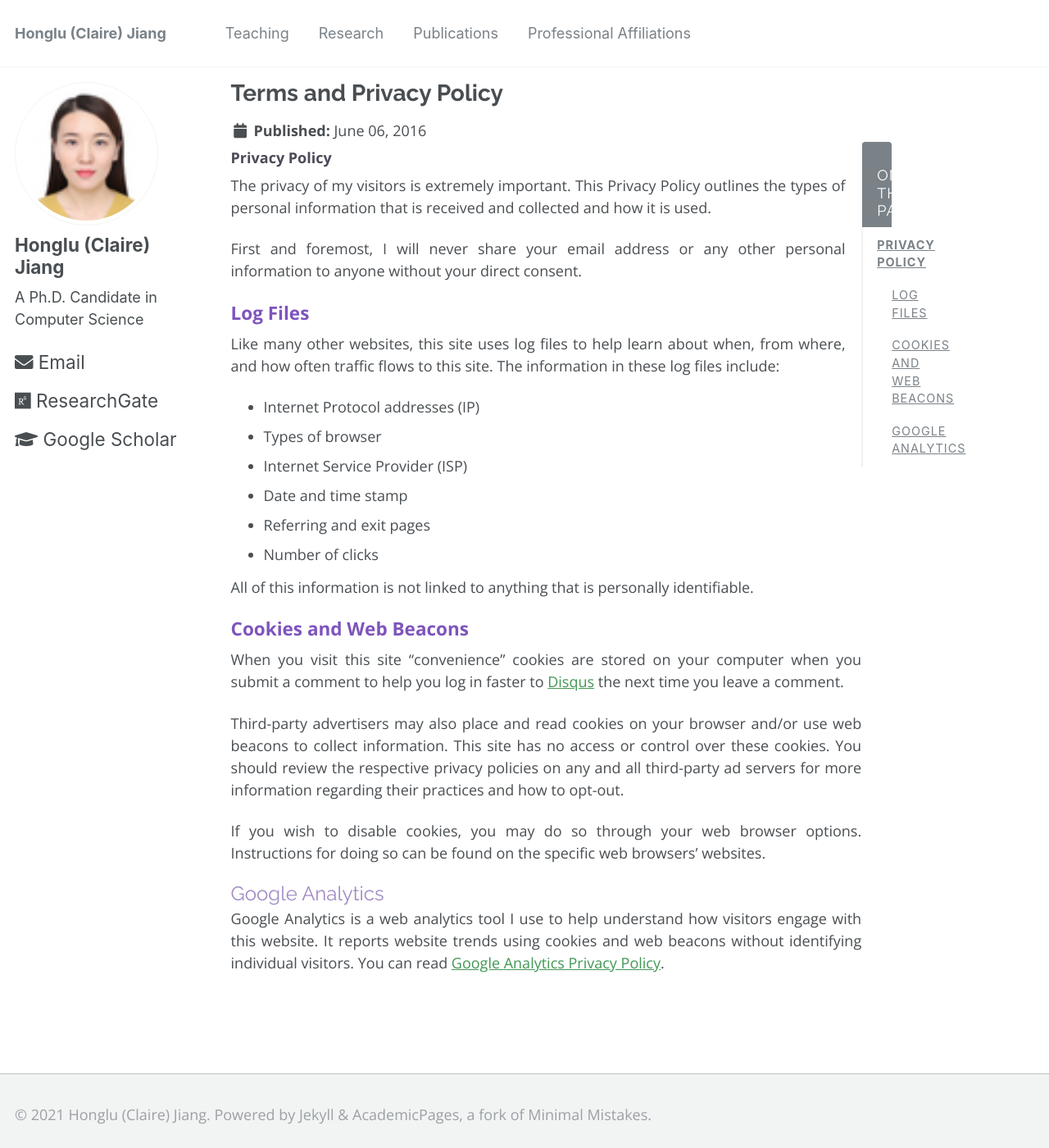
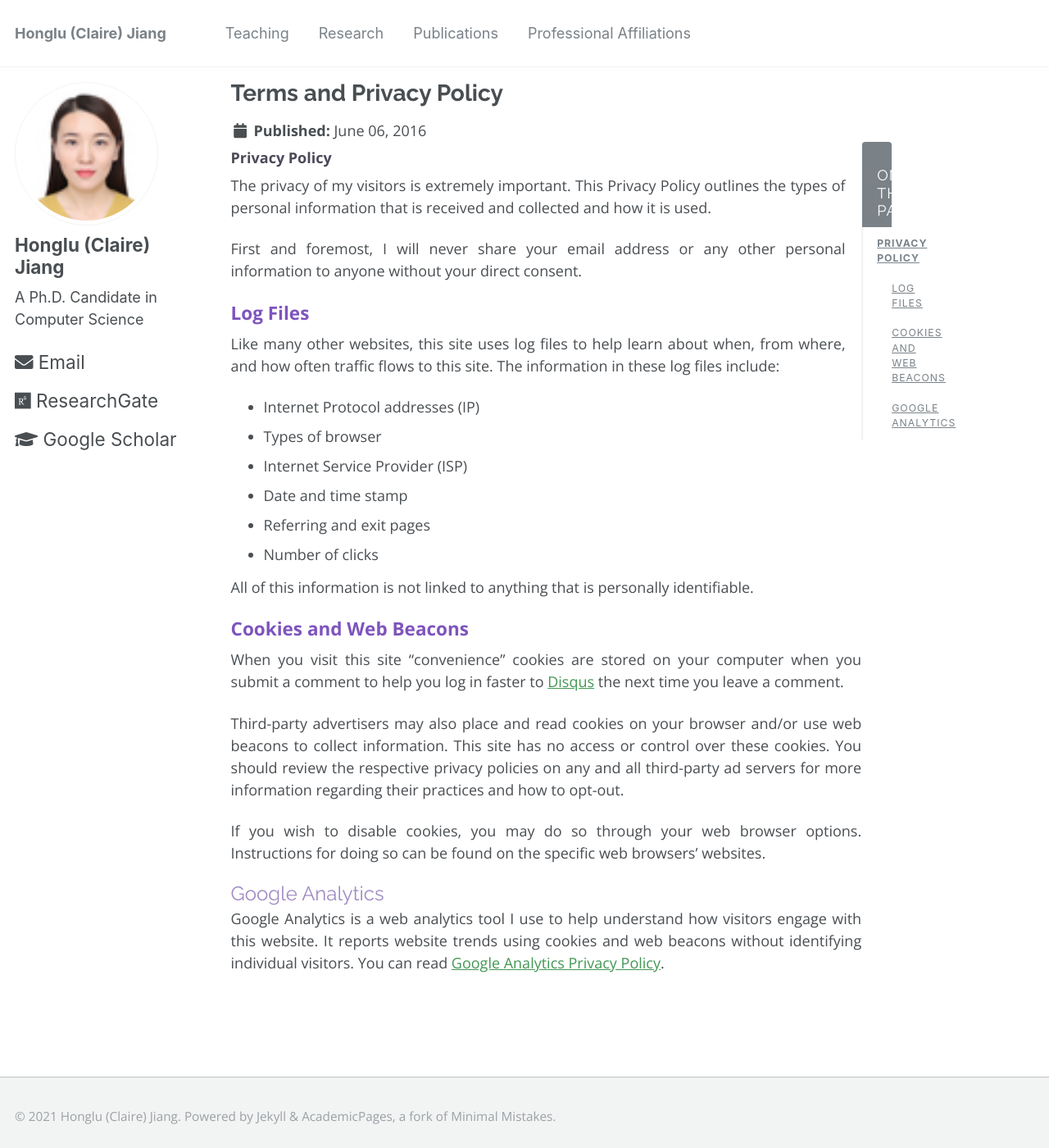
Before and after one commit to hljiang0720/hljiang.github.io, a Jekyll site: the page built from _pages/terms.md, in a window 1280 px wide and 1400 px high. Shown: the whole window at 82% size. Built offline with Jekyll 4.4.1, drawn with Linux system fonts in a browser that asks for light colours.

Commit message:
Update _variables.scss

```diff
--- a/_sass/_variables.scss
+++ b/_sass/_variables.scss
@@ -39,7 +39,7 @@
 $type-size-4                : 1.25em;   // ~20px
 $type-size-5                : 1.25em;      // ~16px
 $type-size-6                : 1em;   // ~16px
-$type-size-7                : 1em; // ~14px
+$type-size-7                : 0.85em; // ~14px
 $type-size-8                : 1em;  // ~12px
 
 
```
